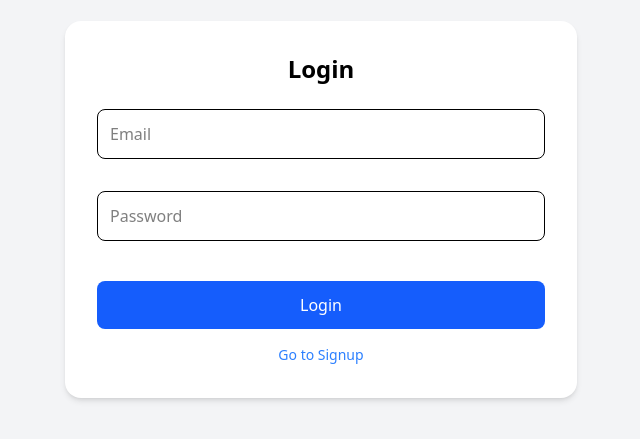
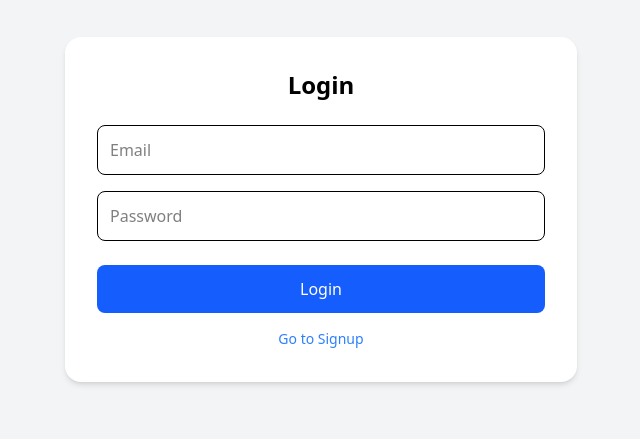
Before and after one commit to bhowmik94/post-manager, a React (Vite) app: page /login in a window 1280 px wide. Shown: the part 191-630 px from the top of the page, without its empty margins (319-959 px from the left). Built offline with nearby package versions, Linux system fonts and the light colour scheme.

Commit message:
connected to render base URL instead of localhost

```diff
--- a/src/components/AuthForm.jsx
+++ b/src/components/AuthForm.jsx
@@ -76,7 +76,7 @@ export default function AuthForm({
       <div className="bg-white p-8 rounded-2xl shadow-md w-full max-w-sm md:max-w-md lg:max-w-lg">
         <h2 className="text-2xl font-semibold mb-6 text-center">{title}</h2>
 
-        <form onSubmit={handleSubmit} className="flex flex-col gap-4">
+        <form onSubmit={handleSubmit} className="flex flex-col">
           {includeUsername && (
             <div className="mb-4">
               <input
```
